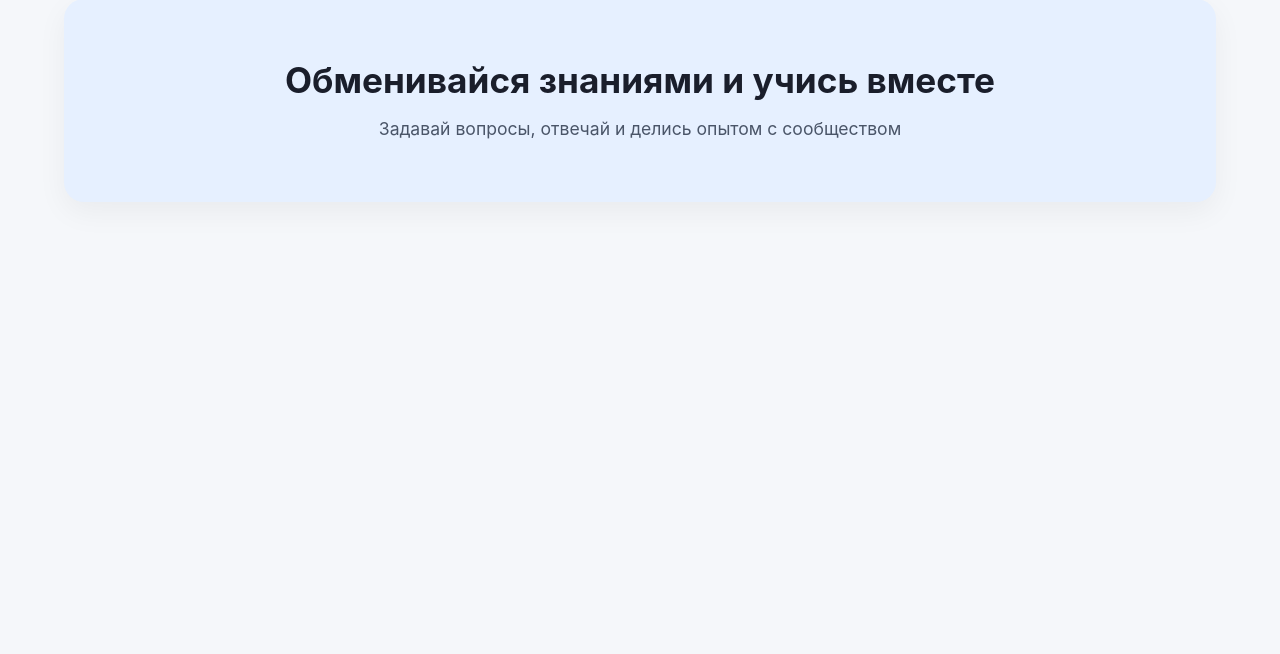
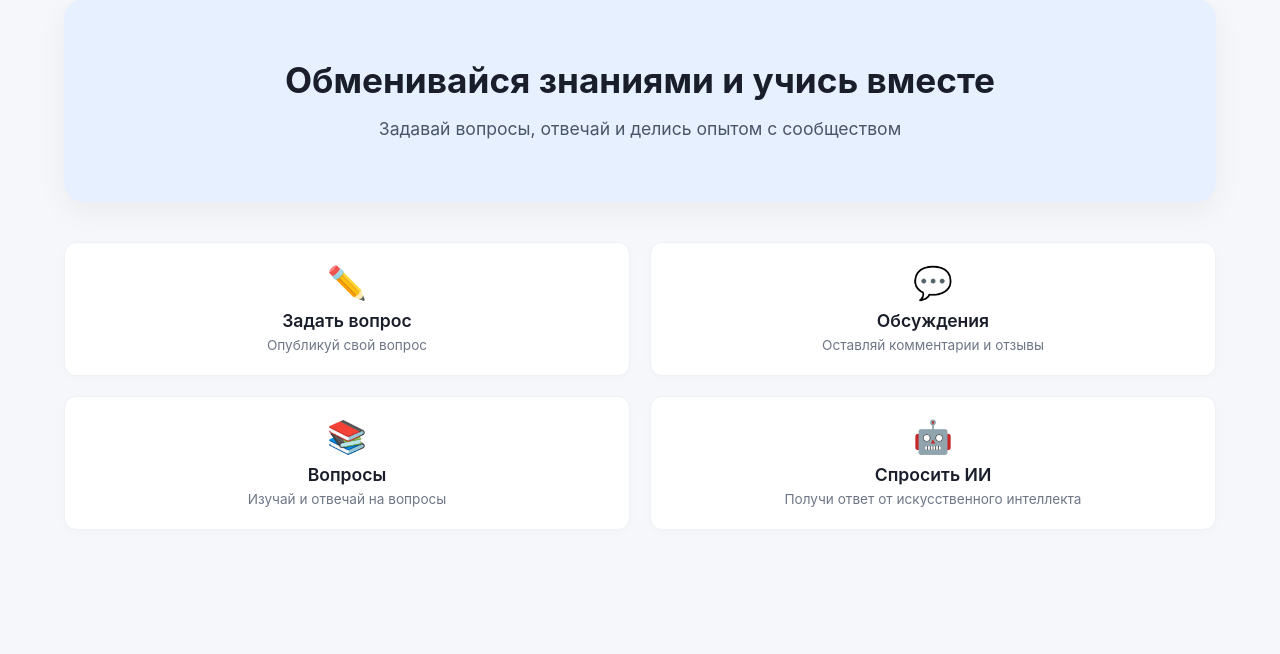
Before and after one commit to Kirilll555/knowledge-hub, a Django app: page / in a window 1280 px wide. Shown: the part 105-759 px from the top of the page. Run offline with Django 4.2, Linux system fonts and the light colour scheme.

Commit message:
Добавлены кнопки-ссылки на главной странице и дизайн для них

```diff
--- a/main/templates/index.html
+++ b/main/templates/index.html
@@ -111,6 +111,70 @@
             margin: 0 auto;
             line-height: 1.5;
         }
+
+
+
+
+        .main-content {
+            flex: 1;
+            display: flex;
+            gap: 30px;
+            margin: 0 5% 40px 5%;
+            min-height: 0;
+        }
+
+
+
+        .center-content {
+            flex: 1;
+            display: flex;
+            flex-direction: column;
+            gap: 30px;
+            min-height: 0;
+        }
+
+        .links-grid {
+            display: grid;
+            grid-template-columns: repeat(2, 1fr);
+            gap: 20px;
+        }
+
+        .link-card {
+            background: white;
+            padding: 20px 15px;
+            border-radius: 12px;
+            box-shadow: 0 2px 10px rgba(0,0,0,0.02);
+            text-align: center;
+            text-decoration: none;
+            transition: all 0.2s;
+            border: 1px solid #eef2f6;
+        }
+
+        .link-card:hover {
+            transform: translateY(-2px);
+            box-shadow: 0 8px 20px rgba(0,102,204,0.08);
+            border-color: #0066cc;
+        }
+
+        .link-emoji {
+            font-size: 2rem;
+            margin-bottom: 8px;
+        }
+
+        .link-card h3 {
+            color: #1a1e2b;
+            margin-bottom: 5px;
+            font-size: 1.1rem;
+            font-weight: 600;
+        }
+
+        .link-card p {
+            color: #4a5568;
+            font-size: 0.85rem;
+            line-height: 1.4;
+            opacity: 0.8;
+        }
+
     </style>
 </head>
 
@@ -122,6 +186,30 @@
         <p>Задавай вопросы, отвечай и делись опытом с сообществом</p>
     </div>
 
-
+    <div class="main-content">
+        <div class="center-content">
+            <div class="links-grid">
+                <a href="#" class="link-card">
+                    <div class="link-emoji">✏️</div>
+                    <h3>Задать вопрос</h3>
+                    <p>Опубликуй свой вопрос</p>
+                </a>
+                <a href="#" class="link-card">
+                    <div class="link-emoji">💬</div>
+                    <h3>Обсуждения</h3>
+                    <p>Оставляй комментарии и отзывы</p>
+                </a>
+                <a href="#" class="link-card">
+                    <div class="link-emoji">📚</div>
+                    <h3>Вопросы</h3>
+                    <p>Изучай и отвечай на вопросы</p>
+                </a>
+                <a href="#" class="link-card">
+                    <div class="link-emoji">🤖</div>
+                    <h3>Спросить ИИ</h3>
+                    <p>Получи ответ от искусственного интеллекта</p>
+                </a>
+            </div>
+    </div>
 </body>
 </html>
```
